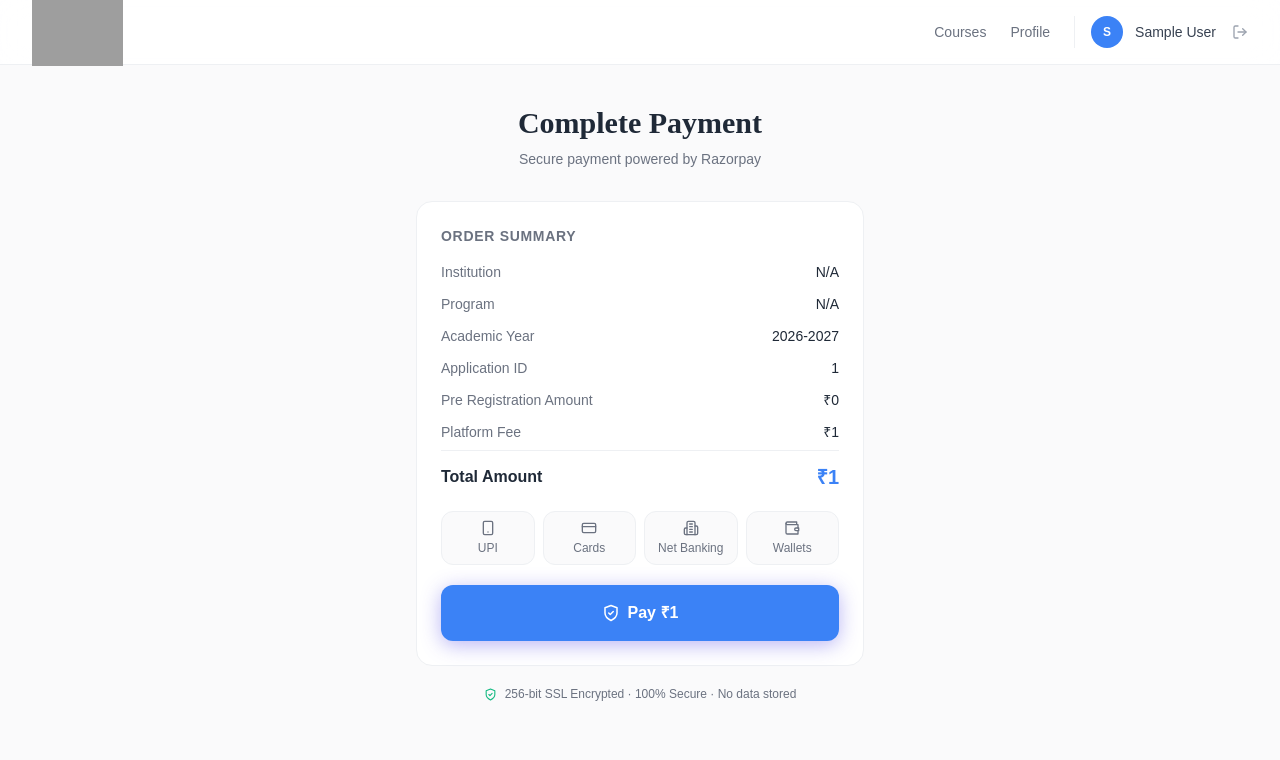
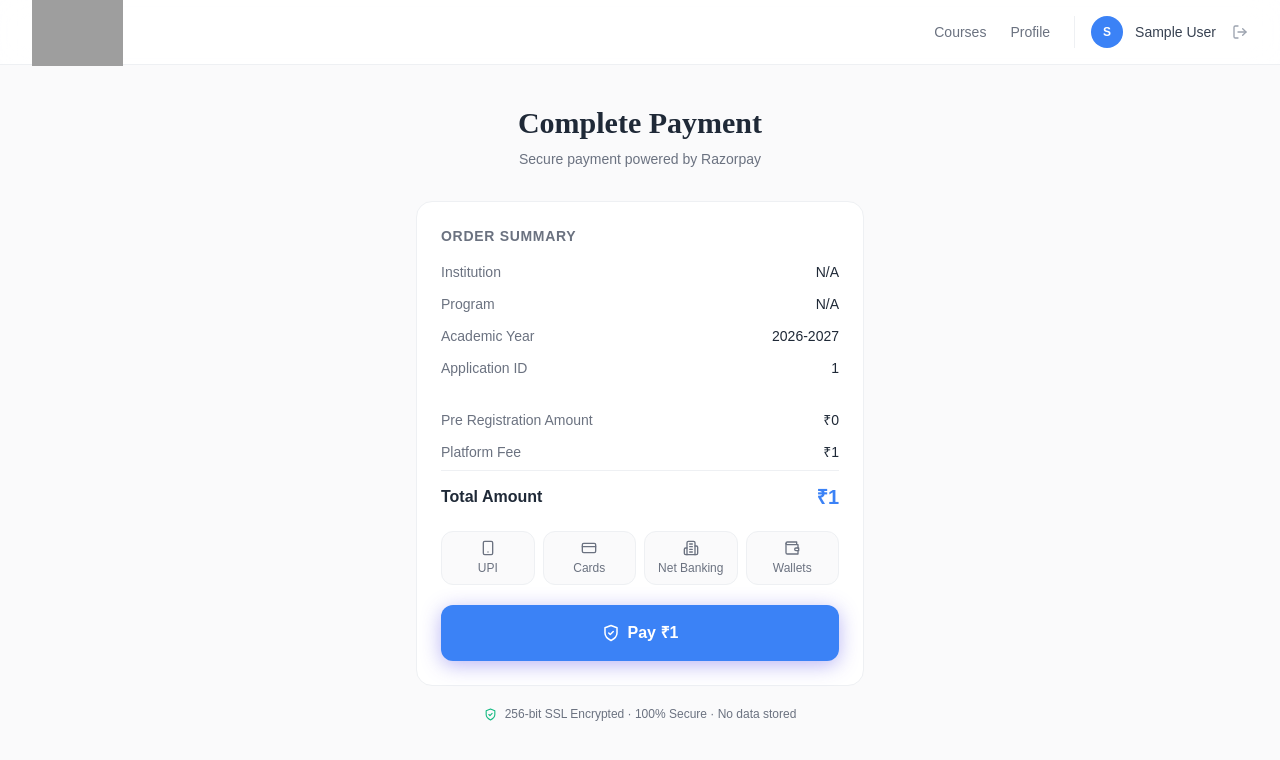
Before and after one commit to Shanmu-iHub/New-Seatifyai, a React (Create React App) app in the folder frontend/: page /payment/1 in a window 1280 px wide. Shown: the top 760 px of the page. Built offline with nearby package versions, Linux system fonts and the light colour scheme; no server answers; sample sign-in values are in the browser's storage; grey boxes are pictures that could not be loaded; a web font is replaced by a local one.

Commit message:
style: separate fee breakdown from base application details in checkout summary

```diff
--- a/frontend/src/pages/PaymentPage.jsx
+++ b/frontend/src/pages/PaymentPage.jsx
@@ -122,6 +122,16 @@ export default function PaymentPage() {
               ['Program', application?.programName || program?.name || 'N/A'],
               ['Academic Year', new Date().getFullYear() + '-' + (new Date().getFullYear() + 1)],
               ['Application ID', applicationId || 'N/A'],
+            ].map(([label, val]) => (
+              <div key={label} className="flex justify-between items-start gap-4">
+                <span className="text-sm" style={{ color: 'var(--text-muted)' }}>{label}</span>
+                <span className="text-sm font-medium text-right">{val}</span>
+              </div>
+            ))}
+
+            <div className="pt-2" />
+
+            {[
               ['Pre Registration Amount', `₹${baseFee.toLocaleString('en-IN')}`],
               ['Platform Fee', `₹${platformFee.toLocaleString('en-IN')}`],
             ].map(([label, val]) => (
```
